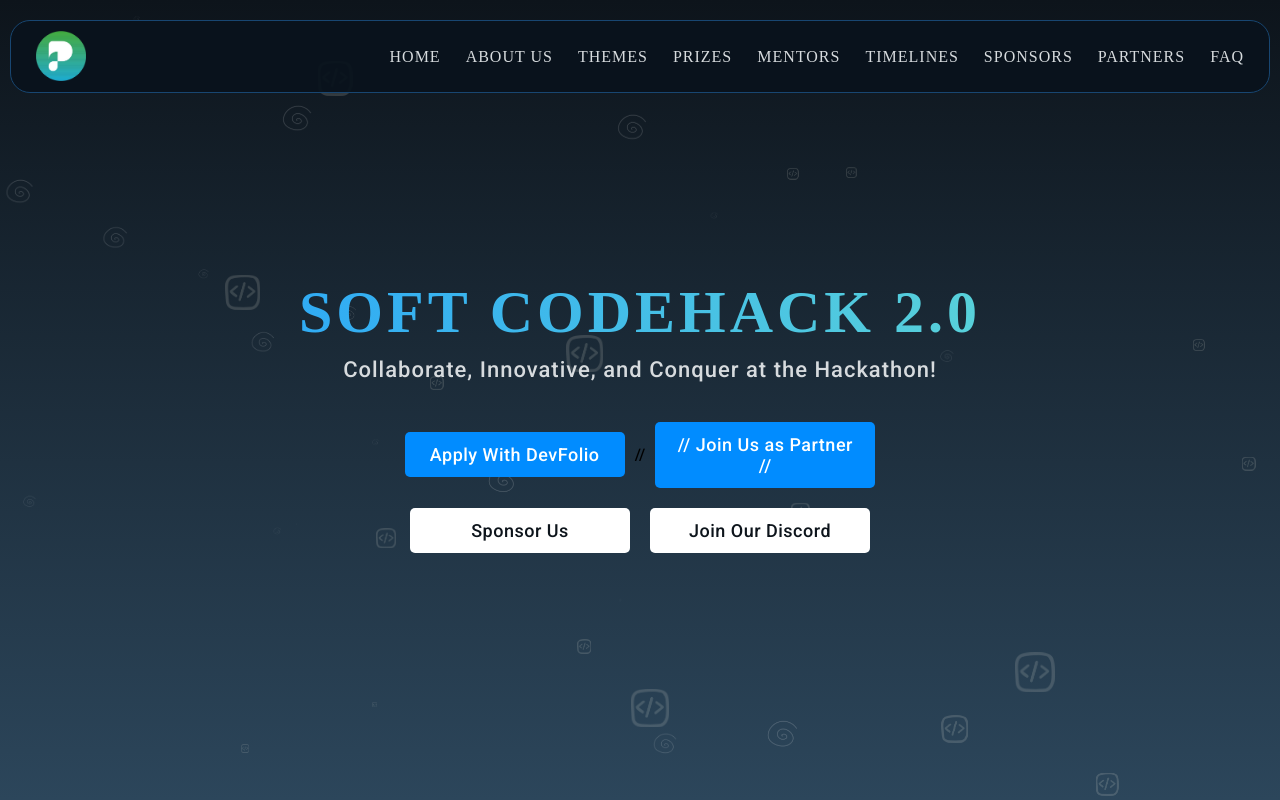
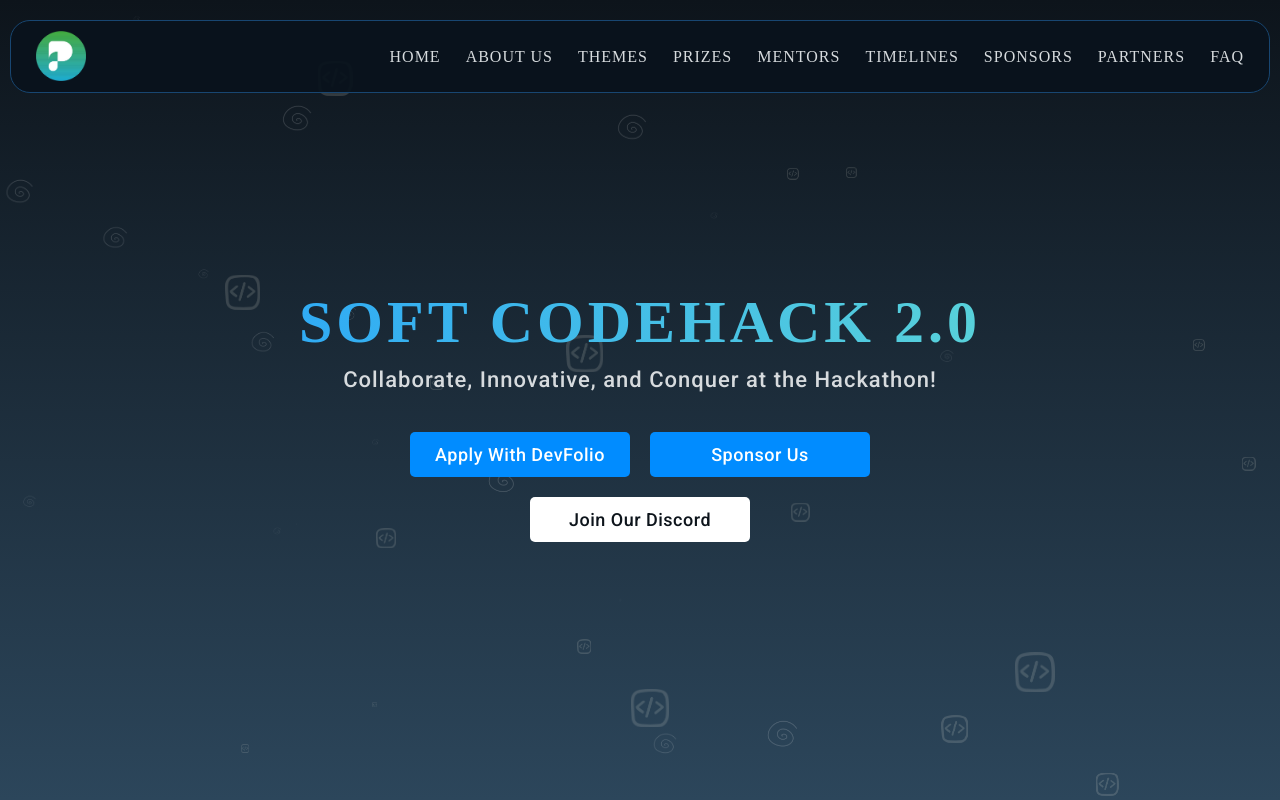
Before and after one commit to farhaanmalik/softcodehack2, a React (Create React App) app: page / in a window 1280 px wide. Shown: the top 800 px of the page. Built offline with nearby package versions, Linux system fonts and the light colour scheme; a web font is replaced by a local one.

Commit message:
Removed Partner link

```diff
--- a/src/components/Hero.js
+++ b/src/components/Hero.js
@@ -110,9 +110,6 @@
               <a href="/" className="btn-link" rel="noreferrer">
                 Apply With DevFolio
               </a>
-              // <a href="/" className="btn-link" rel="noreferrer">
-              //   Join Us as Partner
-              // </a>
               <a href="/" className="btn-link">
                 Sponsor Us
               </a>
```
